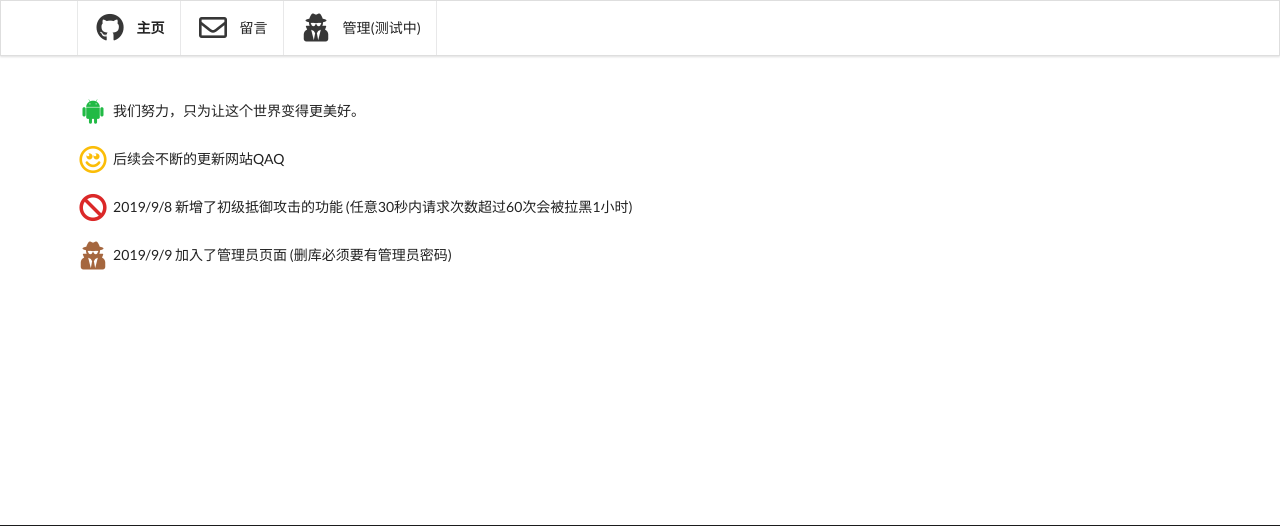
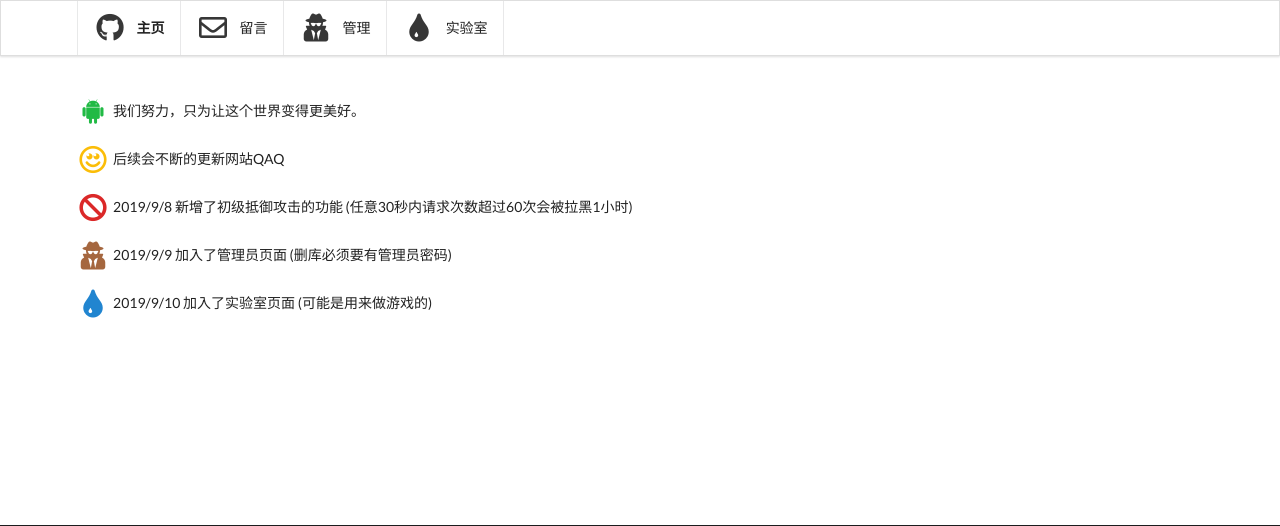
Before and after one commit to limj0825/Ragdoll-cat-s-laboratory, a Python web app: template templates/index.html in a window 1280 px wide. Shown: the top 526 px of the page. Run offline with Jinja, Linux system fonts and the light colour scheme; the template is opened without the code that fills it, so the values that code supplies are empty.

Commit message:
增加实验室页面

```diff
--- a/config.py
+++ b/config.py
@@ -9,3 +9,5 @@ db_config = {
 app_config = {
     'secret_key': 'test_only'
 }
+
+my_password = '2012lmjkl'
--- a/templates/base.html
+++ b/templates/base.html
@@ -106,7 +106,11 @@
                 </a>
                 <a class="item" href="/admin" >
                     <i class="big ui user secret icon"></i>
-                    管理(测试中)
+                    管理
+                </a>
+                <a class="item" href="/laboratory" >
+                    <i class="big ui tint icon"></i>
+                    实验室
                 </a>
             </div>
         </div>
--- a/templates/index.html
+++ b/templates/index.html
@@ -18,5 +18,10 @@
             <i class="ui brown big user secret icon"></i>2019/9/9  加入了管理员页面
             (删库必须要有管理员密码)
         </div>
+        <br>
+        <div class="ui icon">
+            <i class="ui big tint blue icon"></i>2019/9/10  加入了实验室页面
+            (可能是用来做游戏的)
+        </div>
     </div>
 {% endblock %}
--- /dev/null
+++ b/templates/laboratory.html
@@ -0,0 +1,4 @@
+{% extends 'base.html' %}
+{% block content %}
+
+{% endblock %}
```
Also changed, not shown: run.py (+7 -2 lines).
